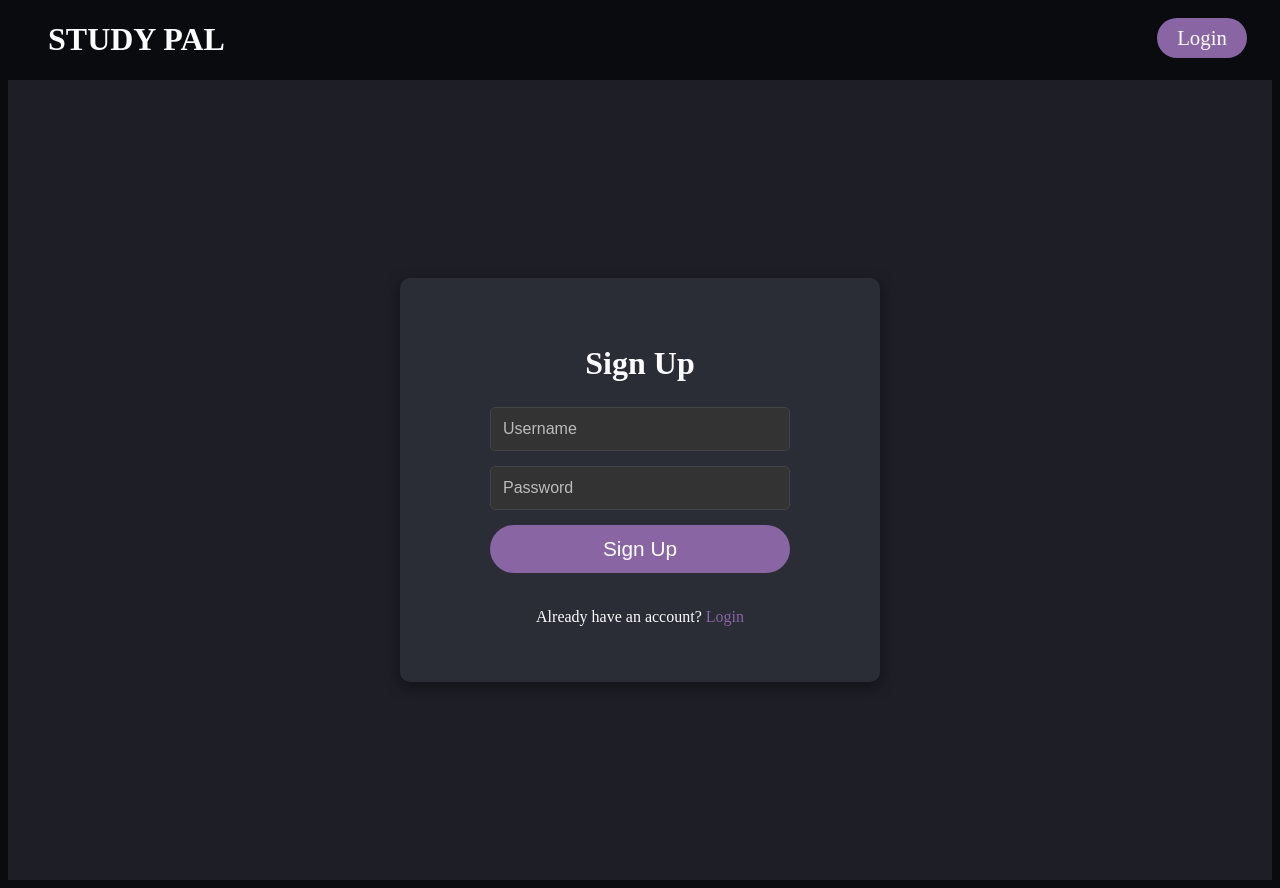
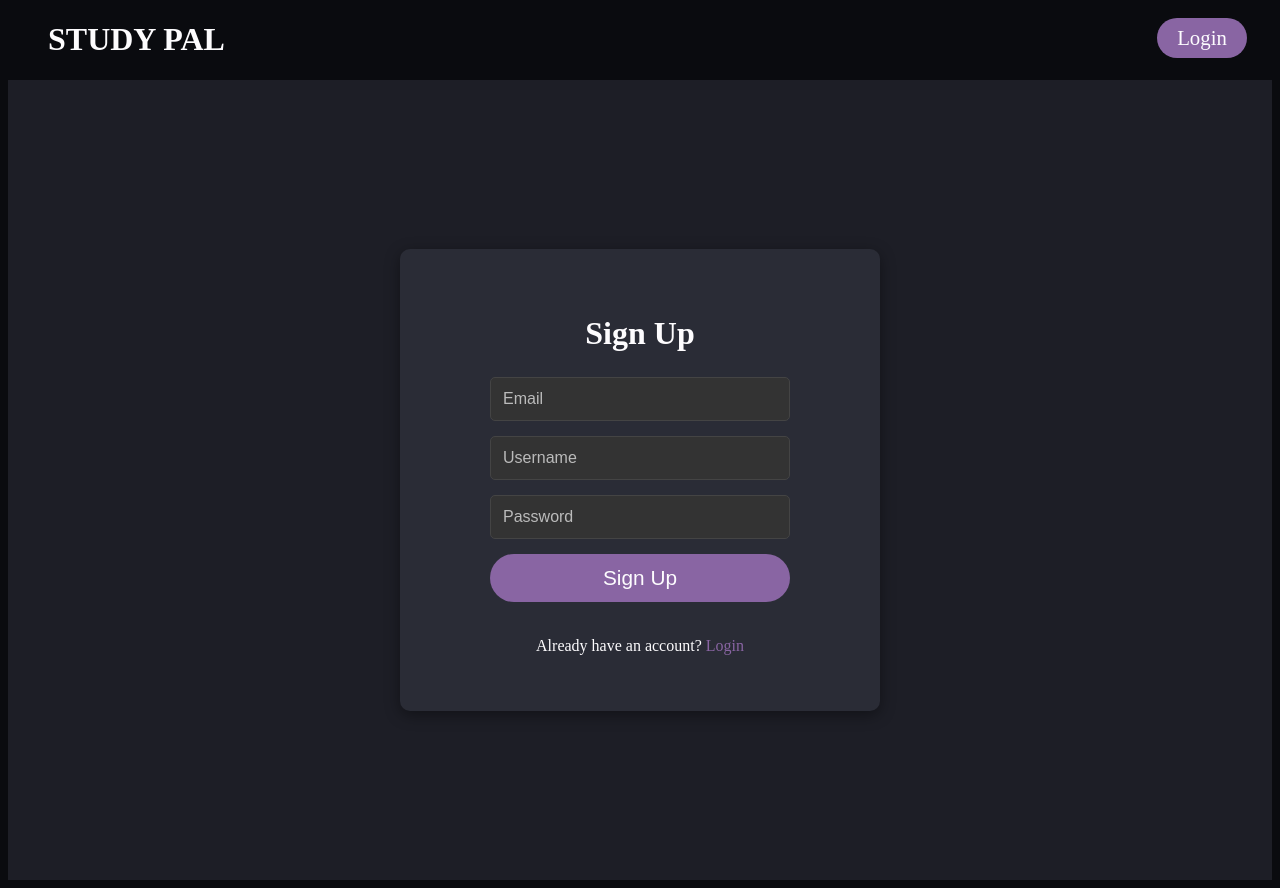
Before and after one commit to nathanfekade/study_pal_frontend, a Vue app: page /auth in a window 1280 px wide. Both pictures are taken after a click on the link "Sign Up". Built offline with nearby package versions, Linux system fonts and the light colour scheme; no server answers.

Commit message:
feat: Implement email for signup

```diff
--- a/src/components/Authenticate.vue
+++ b/src/components/Authenticate.vue
@@ -8,6 +8,7 @@ const router = useRouter();
 const route = useRoute();
 const isLogin = ref(true);
 const username = ref('');
+const email = ref('');
 const password = ref('');
 const error = ref('');
 
@@ -17,7 +18,8 @@ const submit = async () => {
         if (isLogin.value){
             await authStore.login(credentials);
         } else {
-            await authStore.signup(credentials);
+            const credentialsnew = { username: username.value, password: password.value, email: email.value };
+            await authStore.signup(credentialsnew);
         }
         const redirectPath = route.query.redirect || { name: 'Home'};
         router.push(redirectPath);
@@ -38,6 +40,7 @@ const  toggleMode = () => {
         <div class="auth-container">
             <h2>{{ isLogin? 'Login' : 'Sign Up' }}</h2>
             <div class="form">
+                <input v-if="!isLogin" v-model="email" placeholder="Email">
                 <input v-model="username" placeholder="Username"/>
                 <input v-model="password" type="password" placeholder="Password">
                 <button @click="submit">{{ isLogin? 'Login' : 'Sign Up' }}</button>
```
